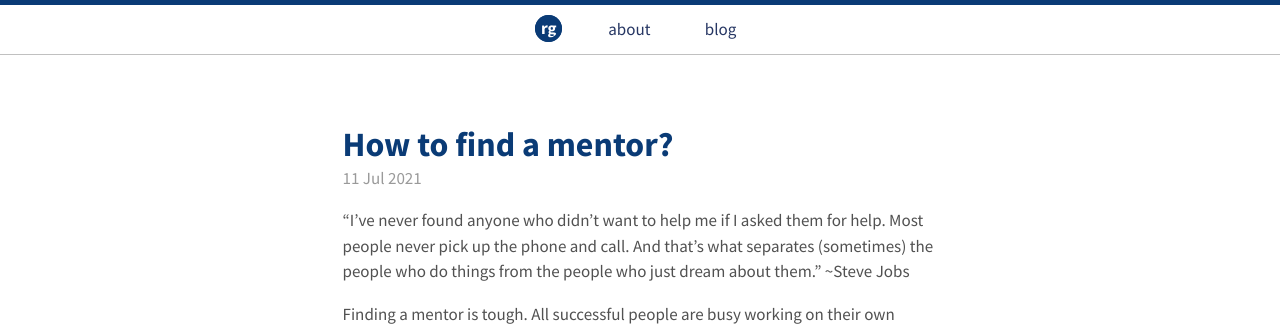
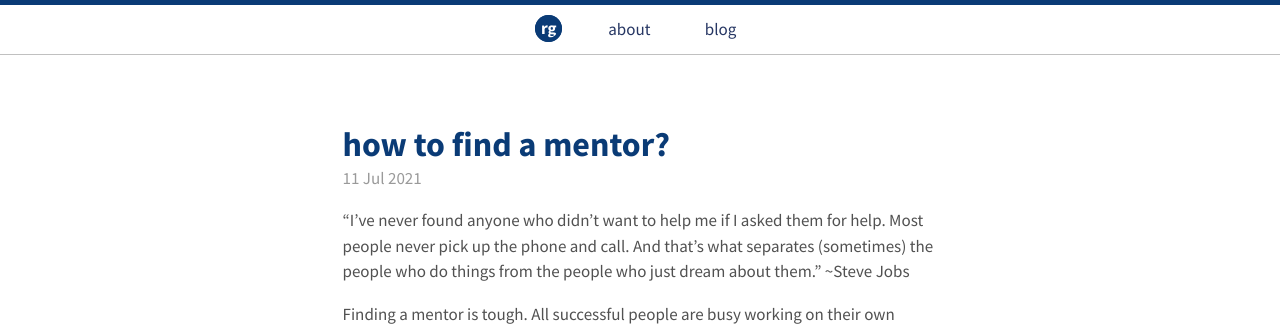
Before and after one commit to rohitgupta61/myblog, a Jekyll site: the page built from blog/_posts/2021-07-11-mentor.md, in a window 1280 px wide. Shown: the top 326 px of the page. Built offline with Jekyll 4.4.1, drawn with Linux system fonts in a browser that asks for light colours.

```diff
--- a/blog/_posts/2021-07-11-mentor.md
+++ b/blog/_posts/2021-07-11-mentor.md
@@ -1,6 +1,6 @@
 ---
 layout: post
-title: How to find a mentor?
+title: how to find a mentor?
 truncated_preview: true
 excerpt_separator: <!--more-->
 ---
```
